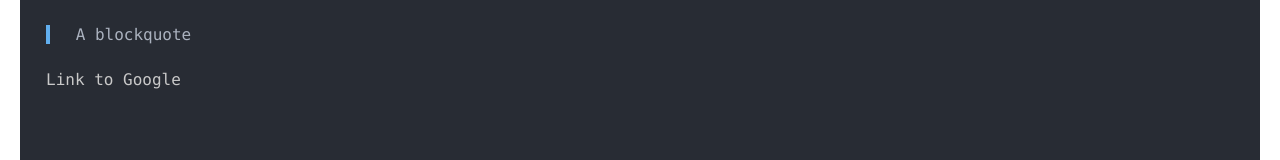
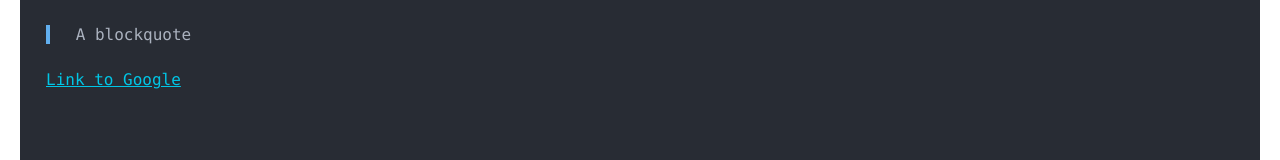
Before and after one commit to harshp2008/obsidianite, a React (Vite) app: page / in a window 1280 px wide. Shown: the part 547-707 px from the top of the page. Built offline with nearby package versions, Linux system fonts and the light colour scheme.

Commit message:
fixed styling of links

```diff
--- a/src/components/EditorCore/editorCore.css
+++ b/src/components/EditorCore/editorCore.css
@@ -251,3 +251,27 @@
   color: var(--editor-text-color);
   font-family: monospace;
 }
+
+/* Weblinks Styling */
+
+a.cm-link-display:link {
+  color: #00c6e6;
+  text-decoration: underline;
+}
+
+a.cm-link-display:visited {
+  color: #ac88c6;
+  text-decoration: underline;
+}
+
+a.cm-link-display:hover {
+  color: #d2ab17;
+
+  text-decoration: underline;
+}
+
+a.cm-link-display:active {
+  color: #d2ab17;
+
+  text-decoration: underline;
+}
--- a/src/extensions/markdownSyntaxHiding/markers.ts
+++ b/src/extensions/markdownSyntaxHiding/markers.ts
@@ -9,8 +9,8 @@ export const HIDEABLE_MARK_NAMES = new Set([
   'HeaderMark',       // #
   'QuoteMark',        // >
   //'ListMark',         // - or 1. This is now handled in extension/markdownListBulletExtension.ts
-  'BlockquoteMark',   // > (though sometimes this is the parent of QuoteMark)
   'HorizontalRule',   // ---
+
   // Potentially add LinkMark if you decide to hide individual link brackets here,
   // but markdownLinkTransformation handles full link hiding.
 ]);
```
Also changed, not shown: src/main.css (line endings or trailing spaces).
